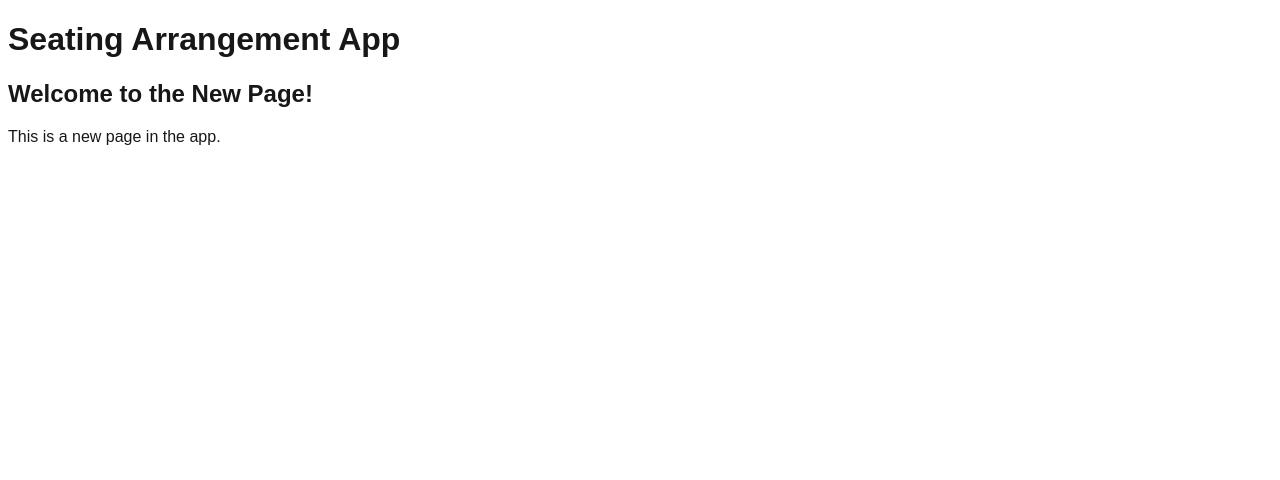
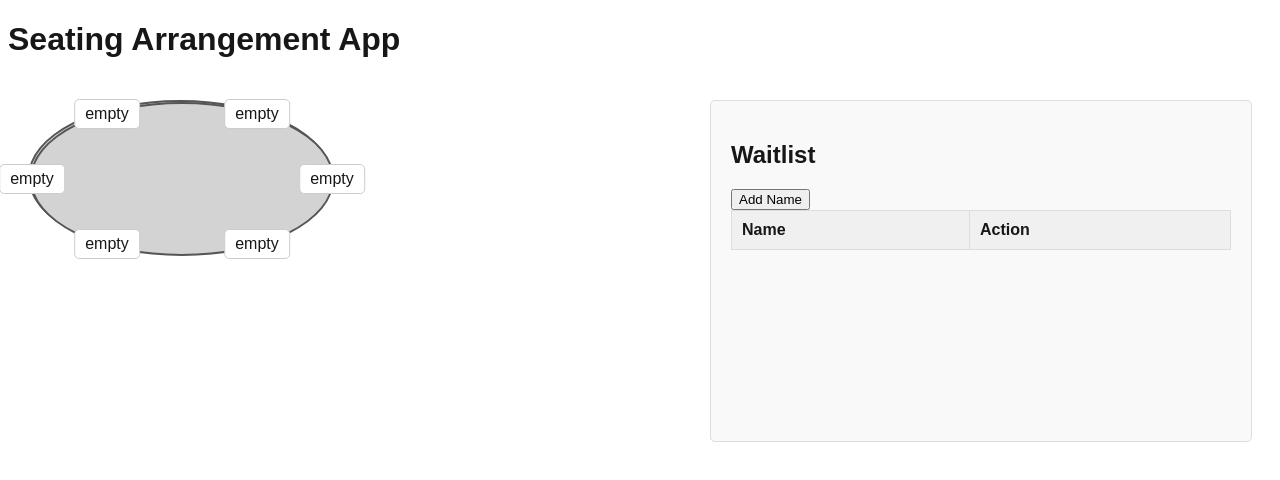
Before and after one commit to awprevite/seating, a Next.js app: page /newpage in a window 1280 px wide. Shown: the top 480 px of the page. Built offline with nearby package versions, Linux system fonts and the light colour scheme.

Commit message:
Initial front end design

```diff
--- a/src/app/globals.css
+++ b/src/app/globals.css
@@ -15,3 +15,83 @@ body {
   background: var(--background);
   font-family: Arial, Helvetica, sans-serif;
 }
+
+.container {
+  display: flex;
+  justify-content: space-between;
+  align-items: flex-start;
+  padding: 20px;
+  flex-wrap: wrap;
+}
+
+.table-container {
+  position: relative;
+  width: 300px;
+  height: 150px;
+  background-color: #d3d3d3;
+  border-radius: 50%;
+  border: 2px solid #555;
+  margin-right: 20px;
+  flex-shrink: 0;
+}
+
+.table {
+  position: relative;
+  width: 300px;
+  height: 150px;
+  border-radius: 50%;
+  background-color: #d3d3d3;
+  border: 2px solid #555;
+}
+
+.waitlist-container {
+  flex-grow: 1;
+  max-width: 500px;
+  padding: 20px;
+  background-color: #f9f9f9;
+  border: 1px solid #ddd;
+  border-radius: 5px;
+  overflow-y: auto;
+  height: 300px;
+}
+
+.waitlist-table {
+  width: 100%;
+  border-collapse: collapse;
+}
+
+.waitlist-table th, .waitlist-table td {
+  padding: 10px;
+  border: 1px solid #ddd;
+}
+
+.waitlist-table th {
+  text-align: left;
+  background-color: #f0f0f0;
+}
+
+.waitlist-table button {
+  padding: 5px 10px;
+  cursor: pointer;
+}
+
+.name {
+  position: absolute;
+  text-align: center;
+}
+
+.name button {
+  all: unset;
+  display: block;
+  padding: 5px 10px;
+  background-color: white;
+  border: 1px solid #ccc;
+  border-radius: 5px;
+  text-align: center;
+  transition: background-color 0.3s ease, color 0.3s ease;
+}
+
+.name button:hover {
+  background-color: #555;
+  color: white;
+}
--- a/src/app/newpage/page.tsx
+++ b/src/app/newpage/page.tsx
@@ -1,10 +1,68 @@
 'use client';
 
+import React, { useState } from "react";
+
 export default function NewPage() {
-    return (
-      <div>
-        <h2>Welcome to the New Page!</h2>
-        <p>This is a new page in the app.</p>
+  const [names, setNames] = useState(["empty", "empty", "empty", "empty", "empty", "empty"]);
+  const [waitlist, setWaitlist] = useState<string[]>([]);
+
+  function handleNameClick(name: string) {
+    alert(`${name} clicked`);
+  }
+
+  function addNameToWaitlist(name: string) {
+    setWaitlist((prevWaitlist) => [...prevWaitlist, name]);
+  }
+
+  return (
+    <div className="container">
+      <div className="table-container">
+        <div className="table">
+          {names.map((name, index) => {
+            const angle = (360 / names.length) * index;
+            const x = 150 + 150 * Math.cos((angle * Math.PI) / 180);
+            const y = 75 + 75 * Math.sin((angle * Math.PI) / 180);
+
+            return (
+              <div
+                key={index}
+                className={`name position-${index + 1}`}
+                style={{
+                  position: 'absolute',
+                  left: `${x}px`,
+                  top: `${y}px`,
+                  transform: `translate(-50%, -50%)`,
+                }}
+              >
+                <button onClick={() => handleNameClick(name)}>{name}</button>
+              </div>
+            );
+          })}
+        </div>
       </div>
-    );
-  }
+
+      <div className="waitlist-container">
+        <h2>Waitlist</h2>
+        <button onClick={() => addNameToWaitlist("New Name")}>Add Name</button>
+        <table className="waitlist-table">
+          <thead>
+            <tr>
+              <th>Name</th>
+              <th>Action</th>
+            </tr>
+          </thead>
+          <tbody>
+            {waitlist.map((name, index) => (
+              <tr key={index}>
+                <td>{name}</td>
+                <td>
+                  <button onClick={() => handleNameClick(name)}>View</button>
+                </td>
+              </tr>
+            ))}
+          </tbody>
+        </table>
+      </div>
+    </div>
+  );
+}
```
